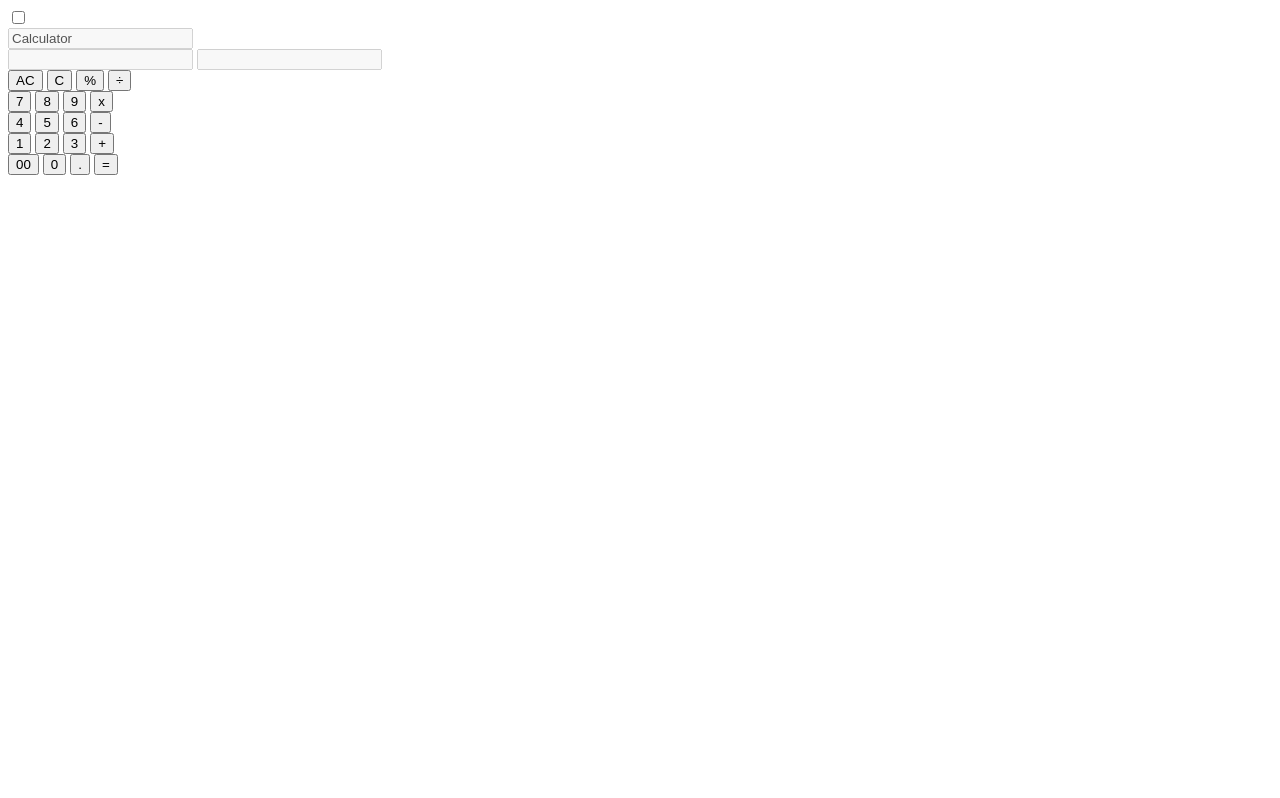
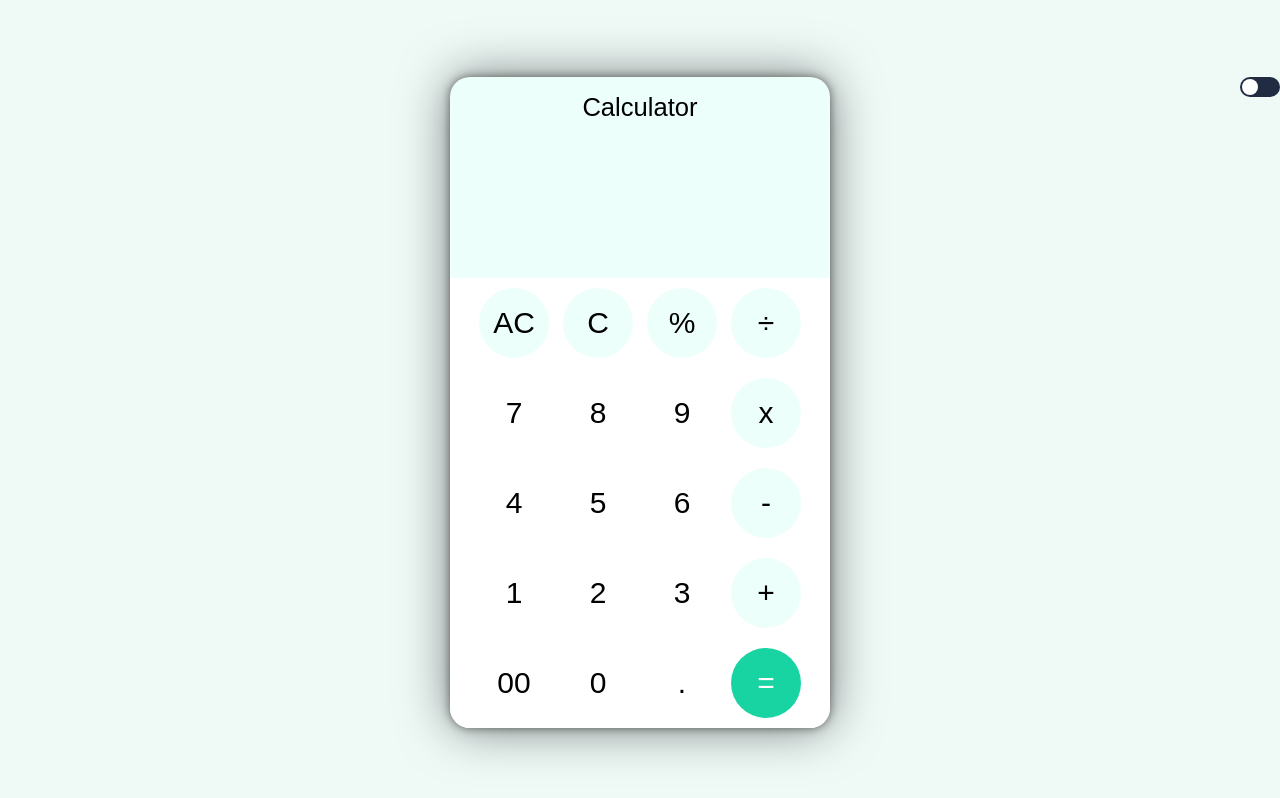
Before and after one commit to narendercoder/calculator, a plain HTML site: page index.html in a window 1280 px wide. Drawn offline with Linux system fonts and the light colour scheme.

Commit message:
Update index.html

```diff
--- a/index.html
+++ b/index.html
@@ -5,7 +5,7 @@
     <meta http-equiv="X-UA-Compatible" content="IE=edge">
     <meta name="viewport" content="width=device-width, initial-scale=1.0">
     <title>Document</title>
-    <link rel="stylesheet" href="calc.css">
+    <link rel="stylesheet" href="index.css">
 </head>
 <body class="body">
     <div class="container">
```
